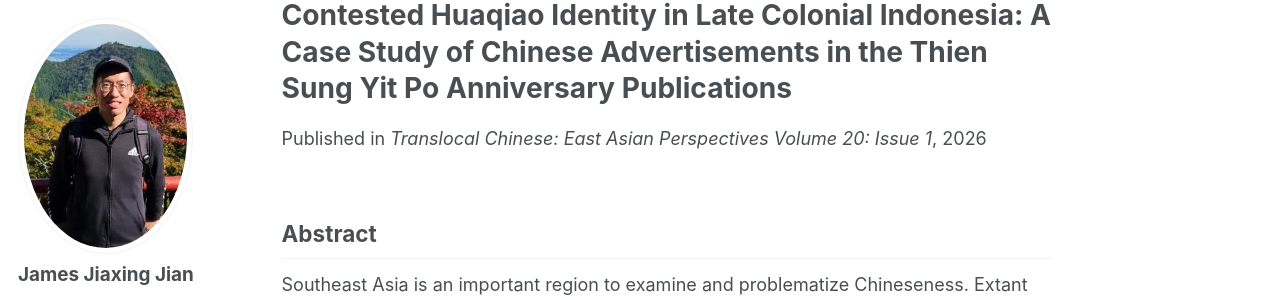
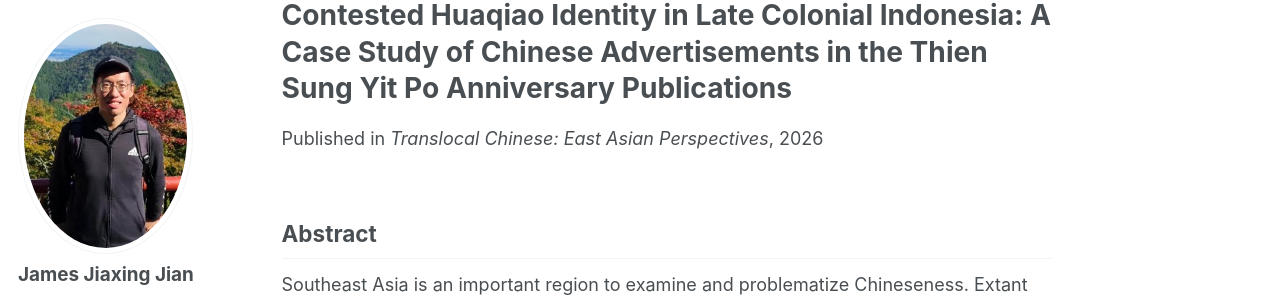
Before and after one commit to jamesjiaxingjian/jamesjiaxingjian.github.io, a Jekyll site: the page built from _publications/2026-TCEA.md, in a window 1280 px wide and 1364 px high. Shown: the part 104-404 px from the top of the window. Built offline with Jekyll 4.4.1, drawn with Linux system fonts in a browser that asks for light colours; a style sheet for code colours, icons or effects is not loaded.

Commit message:
Update 2026-TCEA.md

```diff
--- a/_publications/2026-TCEA.md
+++ b/_publications/2026-TCEA.md
@@ -3,7 +3,7 @@ title: "Contested Huaqiao Identity in Late Colonial Indonesia: A Case Study of C
 collection: publications
 category: manuscripts
 excerpt: 'This study examines how Chinese-language advertisements in late colonial Indonesia constructed Chineseness and imagined their audience.'
-venue: 'Translocal Chinese: East Asian Perspectives Volume 20: Issue 1'
+venue: 'Translocal Chinese: East Asian Perspectives'
 date: 2026-08-10
 slidesurl:
 paperurl: https://brill.com/view/journals/tcea/20/1/article-p52_004.xml
```
